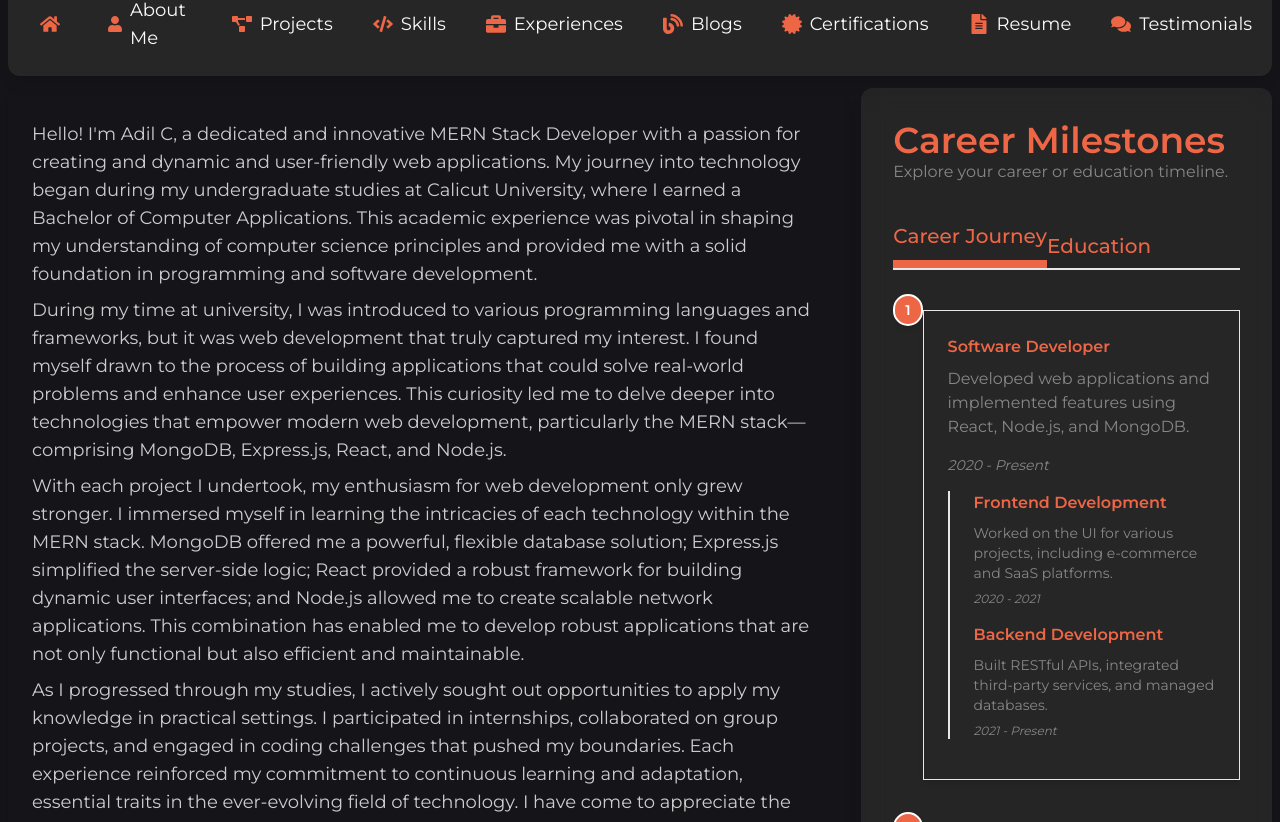
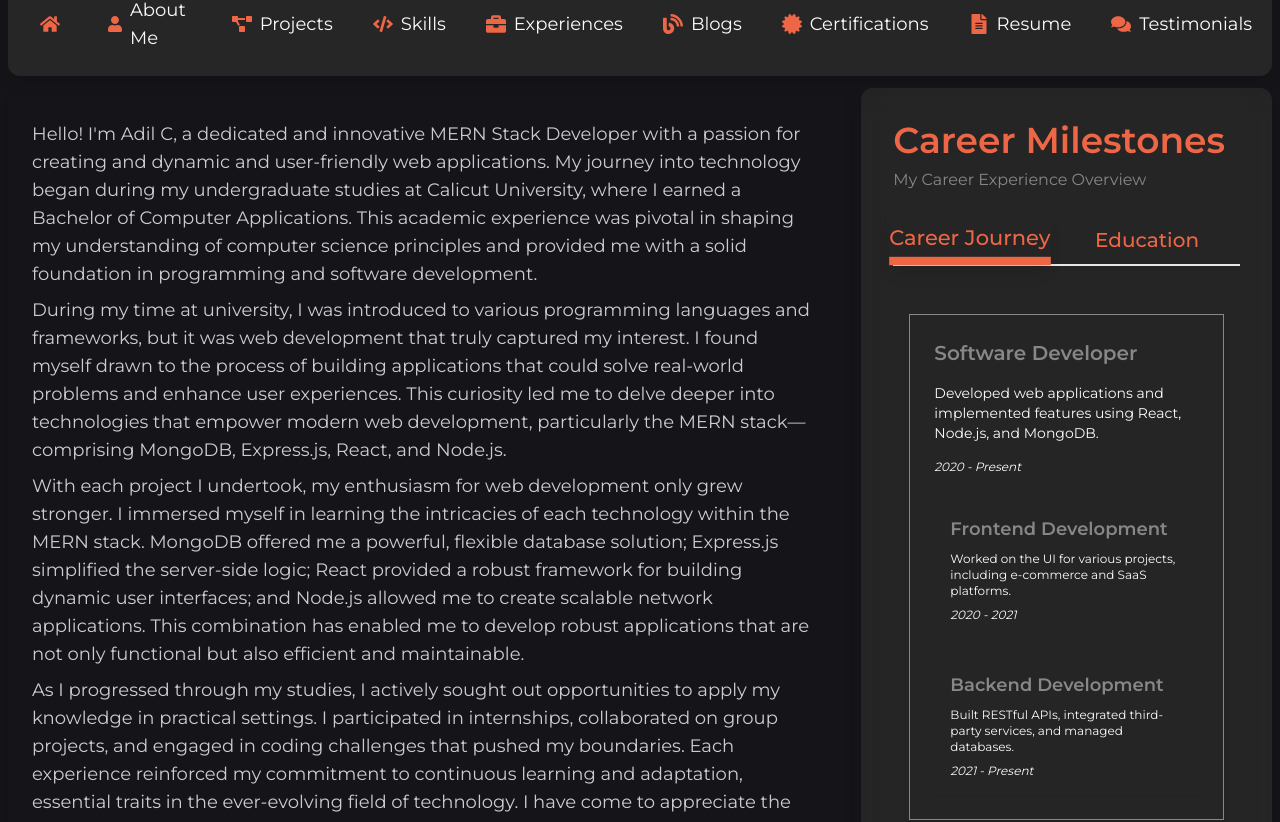
Before and after one commit to adilc0070/portfolio-Updates, a Next.js app: page /about-me in a window 1280 px wide. Shown: the part 438-1260 px from the top of the page. Built offline with nearby package versions, Linux system fonts and the light colour scheme.

Commit message:
new design

```diff
--- a/components/JourneyCard.tsx
+++ b/components/JourneyCard.tsx
@@ -33,21 +33,27 @@ const JourneyCard: React.FC<JourneyCardProps> = ({ careerJourney, education }) =
           <h1 className="text-2xl sm:text-3xl md:text-4xl font-semibold text-Accent1">
             {activeTab === 'education' ? 'Your Educational Journey' : 'Career Milestones'}
           </h1>
-          <p className="text-sm sm:text-base text-Text">Explore your career or education timeline.</p>
+          <p className="mt-2 text-sm sm:text-base text-Text">My {activeTab === 'education' ? 'Education' : 'Career'} Experience Overview</p>
         </div>
 
         {/* Tab Navigation */}
-        <div className="flex sm:flex-col md:flex-row space-x-8 sm:space-x-0 sm:space-y-4 mb-6 border-b-2 border-Accent2">
+        <div className="flex flex-wrap space-x-4 sm:space-x-8 mb-6 border-b-2 border-Accent2">
           <button
             onClick={() => handleTabChange('career')}
-            className={`relative py-2 text-lg sm:text-xl font-medium text-Accent1 ${activeTab === 'career' ? 'border-b-4 border-Accent1 text-Accent1' : 'hover:text-Accent1'}`}
+            className={`relative py-2 text-lg sm:text-xl font-medium text-Accent1 transition-all duration-300 ease-in-out ${activeTab === 'career'
+              ? 'border-b-4 border-Accent1 text-Accent1 transform scale-105 shadow-lg'
+              : 'hover:text-Accent1 hover:bg-Accent2/20 rounded-lg py-2 px-4 transition-all duration-300 ease-in-out'
+              }`}
           >
             Career Journey
             {activeTab === 'career' && <div className="absolute inset-x-0 bottom-0 h-1 bg-Accent1" />}
           </button>
           <button
             onClick={() => handleTabChange('education')}
-            className={`relative py-2 text-lg sm:text-xl font-medium text-Accent1 ${activeTab === 'education' ? 'border-b-4 border-Accent1 text-Accent1' : 'hover:text-Accent1'}`}
+            className={`relative py-2 text-lg sm:text-xl font-medium text-Accent1 transition-all duration-300 ease-in-out ${activeTab === 'education'
+              ? 'border-b-4 border-Accent1 text-Accent1 transform scale-105 shadow-lg'
+              : 'hover:text-Accent1 hover:bg-Accent2/20 rounded-lg py-2 px-4 transition-all duration-300 ease-in-out'
+              }`}
           >
             Education
             {activeTab === 'education' && <div className="absolute inset-x-0 bottom-0 h-1 bg-Accent1" />}
@@ -55,35 +61,28 @@ const JourneyCard: React.FC<JourneyCardProps> = ({ careerJourney, education }) =
         </div>
 
         {/* Vertical Timeline with Multi-level Cards */}
-        <div className="relative max-h-[600px] overflow-y-auto custom-scrollbar">
+        <div className="relative max-h-[600px] overflow-y-auto custom-scrollbar px-6 py-8 sm:px-4 sm:py-6" style={{ backgroundColor: 'hsl(var(--mainBG))' }}>
+          <div className="flex flex-col space-y-12">
             {itemsToDisplay.length > 0 ? (
               itemsToDisplay.map((item, index) => (
-              <div key={index} className="relative mb-8">
-                {/* Line Connector */}
-                {index > 0 && (
-                  <div className="absolute left-3 top-0 bottom-0 w-1 bg-Accent2 rounded-full" />
-                )}
+                <div key={index} className="relative">
 
                   {/* Timeline Card */}
-                <div className="flex sm:flex-col md:flex-row items-start space-x-6 sm:space-x-0 sm:space-y-4">
-                  <div className="w-8 h-8 bg-Accent1 text-white rounded-full flex items-center justify-center border-2 border-white shadow-md">
-                    <span className="text-sm font-semibold">{index + 1}</span>
-                  </div>
-
+                  <div className="flex flex-col sm:flex-row items-start space-x-6 sm:space-x-0 sm:space-y-4">
                     {/* Card Content */}
-                  <div className="bg-SecBG p-6 rounded-lg shadow-md border border-Accent2 w-full">
-                    <h2 className="font-semibold text-Accent1">{item.title}</h2>
-                    <p className="text-sm sm:text-base text-Text mt-2">{item.description}</p>
-                    <p className="text-xs sm:text-sm text-Text italic mt-4">{item.date}</p>
+                    <div className="bg-[hsl(var(--LightBG))] p-6 rounded-lg shadow-md border border-[hsl(var(--foreground))] w-full max-w-lg">
+                      <h2 className="font-semibold text-[hsl(var(--Accent1))] text-2xl sm:text-xl mb-4">{item.title}</h2>
+                      <p className="text-base sm:text-sm text-LightBG mb-4">{item.description}</p>
+                      <p className="text-xs sm:text-xs text-LightBG italic">{item.date}</p>
 
                       {/* Sub-items if available */}
                       {item.subItems && item.subItems.length > 0 && (
-                      <div className="mt-4 pl-6 border-l-2 border-Accent2">
+                        <div className="mt-6 space-y-4">
                           {item.subItems.map((subItem, subIndex) => (
-                          <div key={subIndex} className="mb-4">
-                            <h3 className="font-semibold text-Accent1">{subItem.title}</h3>
-                            <p className="text-sm text-Text mt-2">{subItem.description}</p>
-                            <p className="text-xs text-Text italic mt-2">{subItem.date}</p>
+                            <div key={subIndex} className="p-4 rounded-lg bg-[hsl(var(--SecBG))] shadow-sm">
+                              <h3 className="font-semibold text-[hsl(var(--Accent1))] text-lg sm:text-md">{subItem.title}</h3>
+                              <p className="text-sm sm:text-xs text-LightBG mt-2">{subItem.description}</p>
+                              <p className="text-xs sm:text-xs text-LightBG italic mt-2">{subItem.date}</p>
                             </div>
                           ))}
                         </div>
@@ -93,8 +92,9 @@ const JourneyCard: React.FC<JourneyCardProps> = ({ careerJourney, education }) =
                 </div>
               ))
             ) : (
-            <p className="text-sm text-Text">No information available.</p>
+              <p className="text-sm text-LightBG">No information available.</p>
             )}
+          </div>
         </div>
       </div>
     </div>
```
Lines whose indentation alone changed are shown as unchanged.
